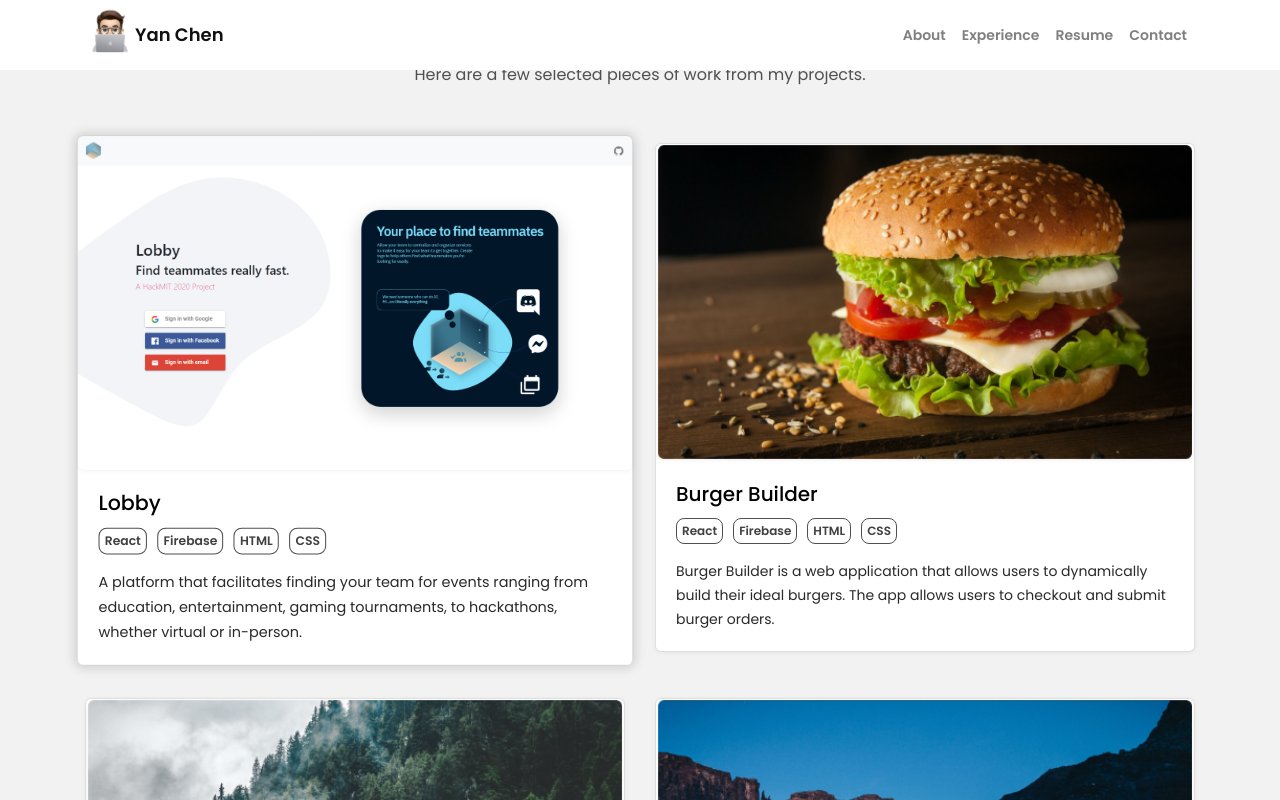
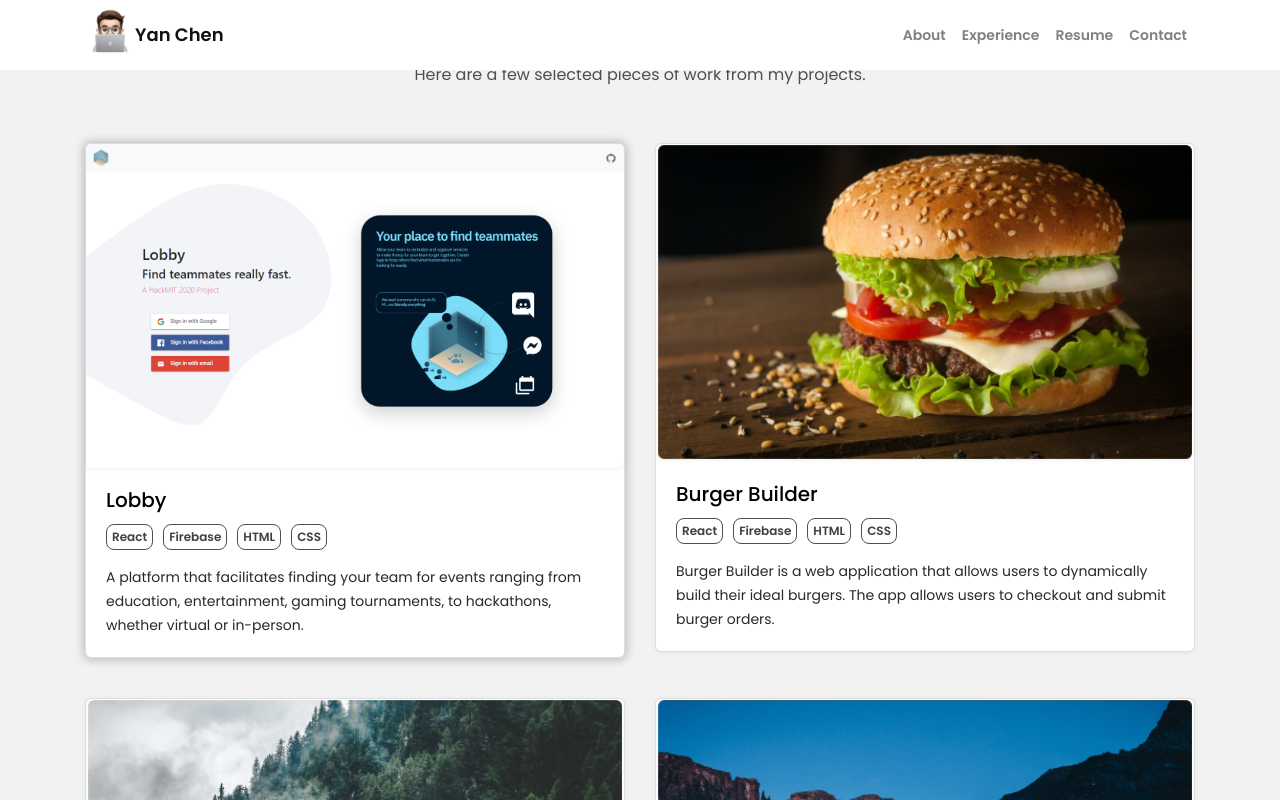
Before and after one commit to yanchen01/yanchen01.github.io, a React (Create React App) app: page / in a window 1280 px wide. In both pictures the pointer is over the element 355 px from the left and 1734 px from the top of the page. Shown: the part 1334-2134 px from the top of the page. Built offline with nearby package versions, Linux system fonts and the light colour scheme.

Commit message:
changed project card animation

```diff
--- a/src/components/Portfolio/Portfolio.module.css
+++ b/src/components/Portfolio/Portfolio.module.css
@@ -14,9 +14,7 @@
 }
 
 .Card:hover {
-	box-shadow: 0px 0px 10px 2px #d4d4d4;
-	-webkit-transform: scale(1.03);
-	transform: scale(1.03);
+	box-shadow: 0px 0px 10px 2px #c2c2c2;
 }
 
 @media (max-width: 629px) {
```
